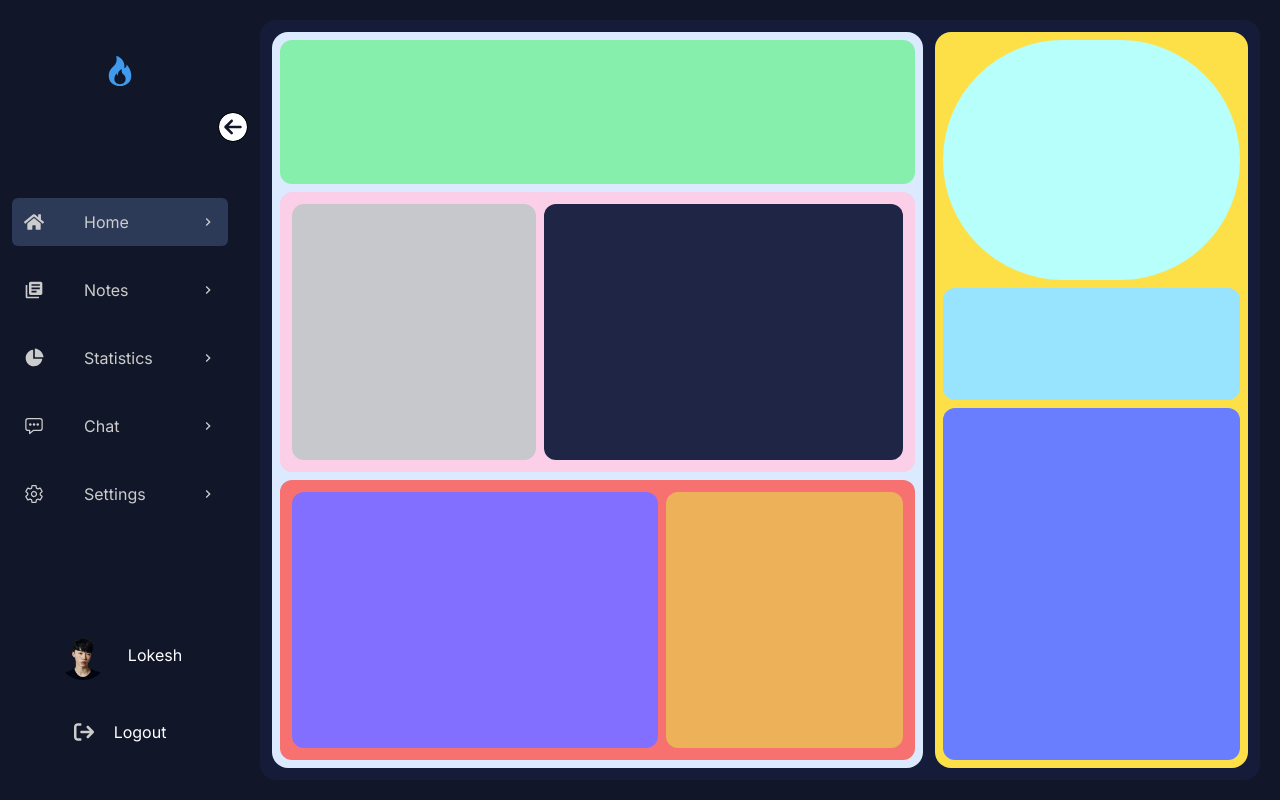
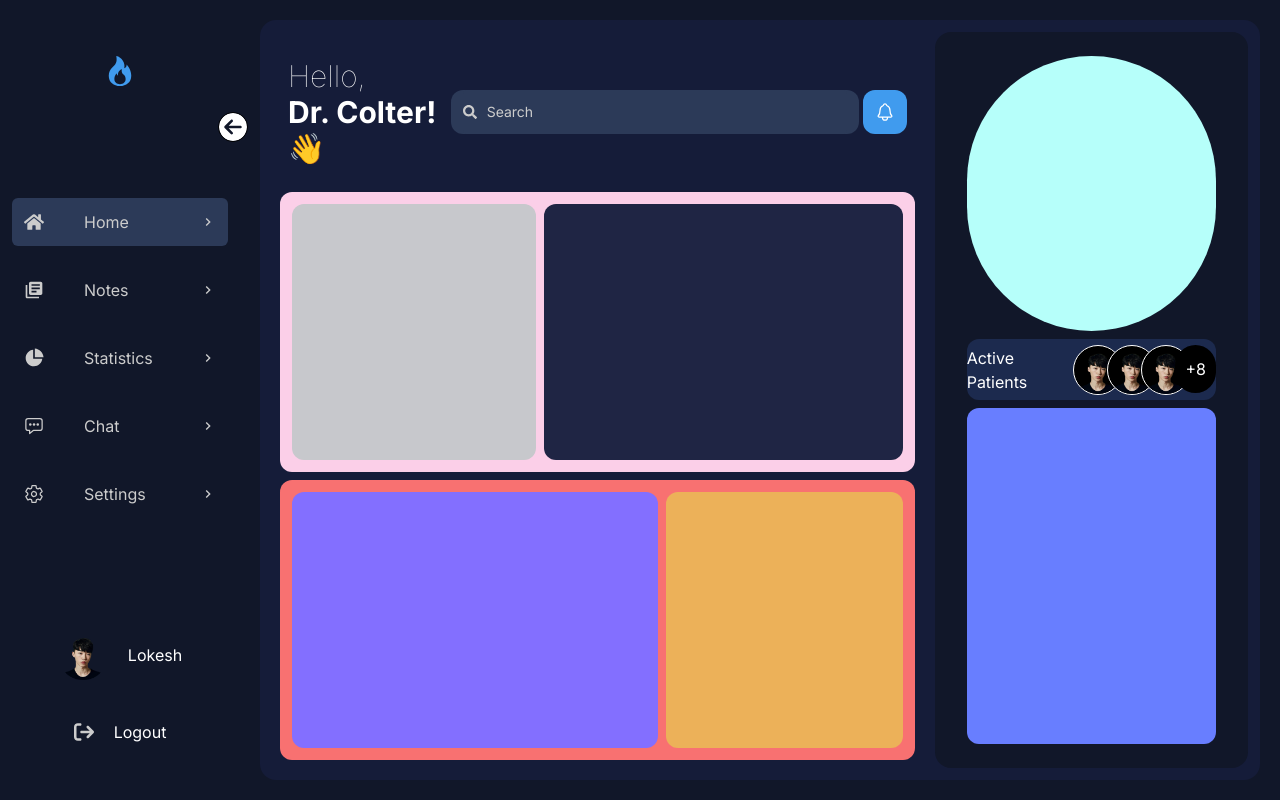
Before and after one commit to lokeshdarla/dashboarddddd, a Next.js app: page / in a window 1280 px wide. Built offline with nearby package versions, Linux system fonts and the light colour scheme.

Commit message:
feat : working on dashboard

```diff
--- a/src/components/dashboard/Dashboard.tsx
+++ b/src/components/dashboard/Dashboard.tsx
@@ -1,10 +1,41 @@
 import React from 'react'
+import { FaSearch } from "react-icons/fa";
+import { IoNotificationsOutline } from "react-icons/io5";
+import { LuDot } from "react-icons/lu";
+import Image from 'next/image';
 
 function Dashboard() {
   return (
     <section className='h-[100%] w-full bg-[#151C39] rounded-2xl p-3 grid grid-cols-3 space-x-3'>
-    <div className='col-span-2 bg-blue-100 rounded-2xl grid grid-rows-5 space-y-2 p-2'>
-      <div className='row-span-1 bg-green-300 rounded-xl'>
+    <div className='col-span-2  rounded-2xl grid grid-rows-5 space-y-2 p-2'>
+      <div className='row-span-1 rounded-xl p-2 flex items-center justify-around'>
+      <h1 className='text-3xl font-bold text-[#FFFFFF]'>
+        <span className='font-thin'>Hello,</span>
+        <br />
+        Dr. Colter! 👋
+      </h1>
+      <div className='flex items-center justify-center gap-1'>
+      <div className="relative px-3 bg-[#2C3A58] rounded-xl text-sm text-[#CCCCCC]">
+      <label htmlFor="search" className=" font-medium absolute top-[35%]">
+        <FaSearch />
+      </label>
+      <input
+        type="text"
+        id="search"
+        value={"Search"}
+        placeholder="Search"
+        className="w-96 px-6 py-3 bg-[#2C3A58]  border-none rounded focus:outline-none"
+      />
+    </div>
+    <div className='relative'>
+      {/* <div className='text-[#B80000] absolute top-0 left-0'>
+        <LuDot size={50}/>
+      </div> */}
+    <button className='p-3 bg-[#409BEE] rounded-xl text-xl text-white '><IoNotificationsOutline/></button>
+    </div>
+
+      </div>
+
 
       </div>
       <div className='row-span-2 bg-pink-200 rounded-xl grid grid-cols-5 p-3 space-x-2'>
@@ -24,15 +55,37 @@ function Dashboard() {
         </div>
       </div>
     </div>
-    <div className='col-span-1 bg-yellow-300 rounded-2xl grid grid-rows-6 p-2 space-y-2'>
+    <div className='col-span-1 bg-[#111729] rounded-2xl grid grid-rows-10 py-6 px-8 space-y-2'>
       {/* Content for the second div */}
-      <div className='row-span-2 bg-[#B6FFFA] rounded-full'>
+      <div className='row-span-4 bg-[#B6FFFA] rounded-full'>
 
       </div>
-      <div className='row-span-1 bg-[#98E4FF] rounded-xl'>
+      <div className='row-span-1 bg-[#1C2A4E] rounded-xl flex items-center justify-around h-a'>
+        <h1 className='text-white'>Active Patients</h1>
+        <div className='flex -space-x-4 rtl:space-x-reverse'>
+          <Image
+          src='/user.png'
+          width={50}
+            height={50}
+            className='border border-white rounded-full bg-black'
+           alt=';'/>
+            <Image
+          src='/user.png'
+          width={50}
+          className='border border-white rounded-full bg-black'
+            height={50}
+           alt=';'/>
+            <Image
+          src='/user.png'
+          width={50}
+          className='border border-white rounded-full bg-black'
+            height={50}
+           alt=';'/>
+<a href="#" className='w-12 h-12 bg-black text-white rounded-full flex items-center justify-center'>+8</a>
 
+        </div>
       </div>
-      <div className='row-span-3 bg-[#687EFF] rounded-xl'>
+      <div className='row-span-5 bg-[#687EFF] rounded-xl'>
 
       </div>
     </div>
```
